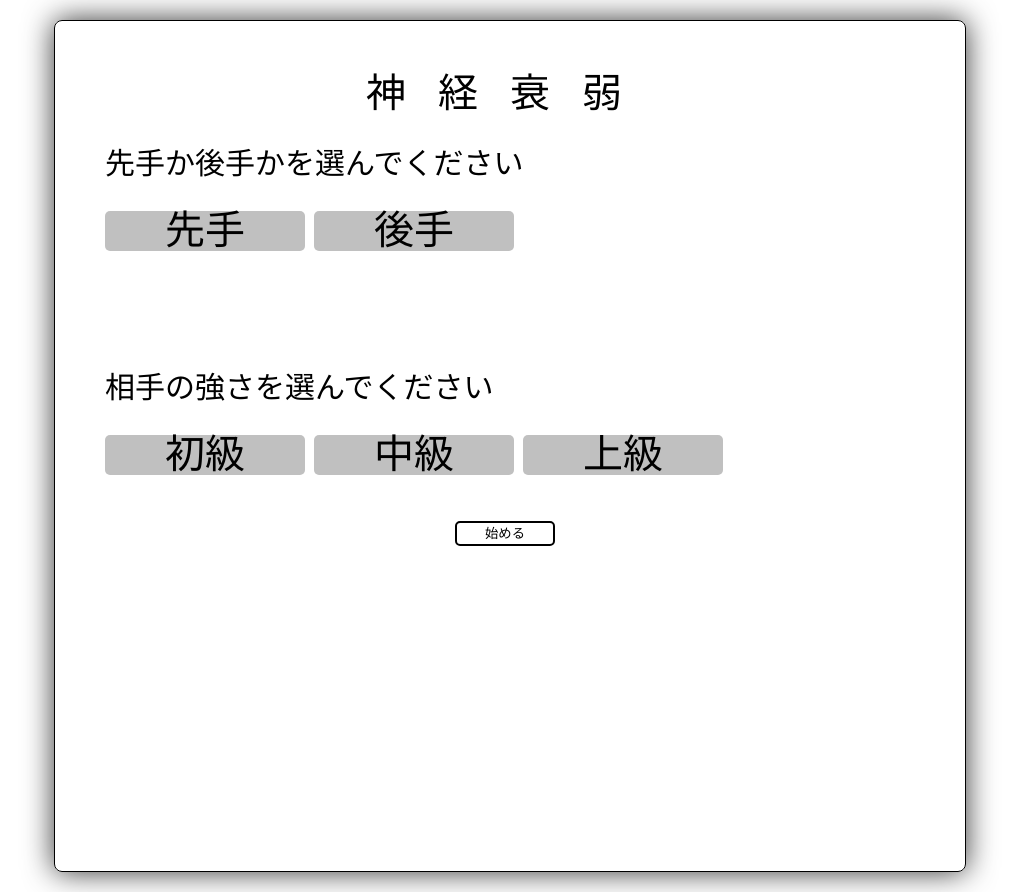
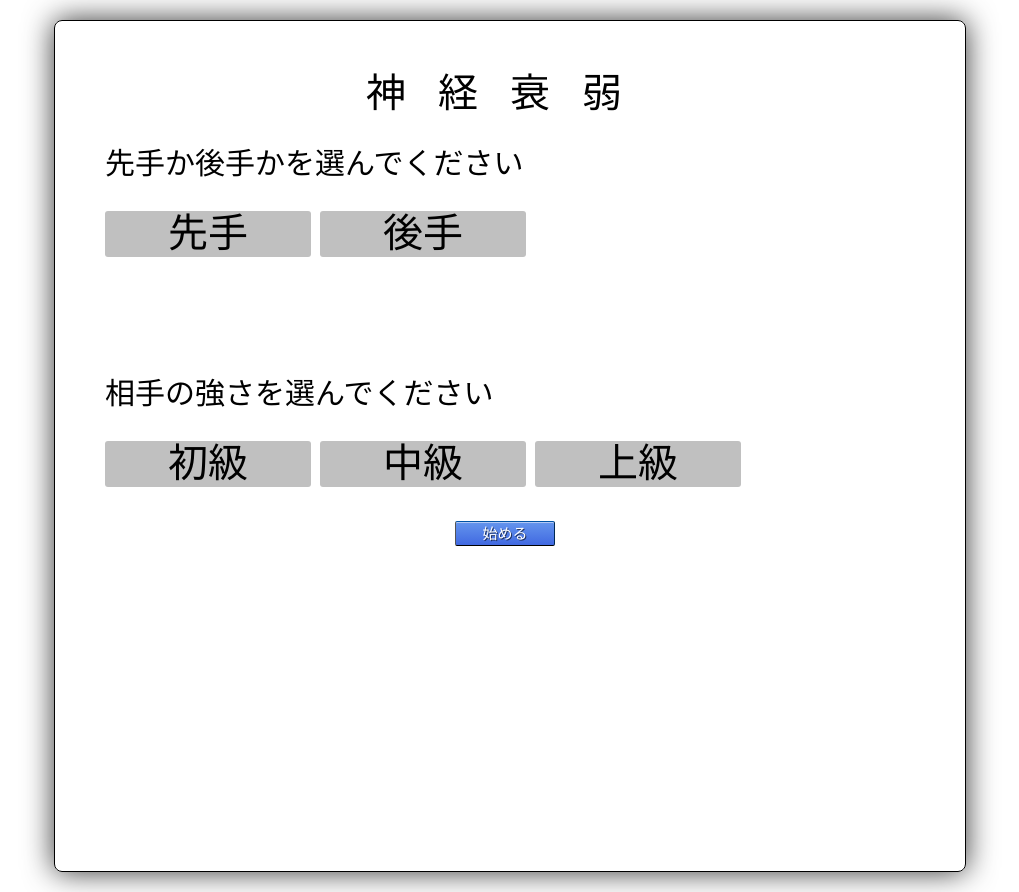
Before and after one commit to fabon-f/shinkeisuijaku, a plain HTML site: page index.html in a window 1280 px wide. Shown: the whole page, without its empty margins (130-1149 px from the left). Drawn offline with Linux system fonts and the light colour scheme.

Commit message:
ボタンのスタイルを変更、カードのシャッフルを効率化

```diff
--- a/index.html
+++ b/index.html
@@ -16,8 +16,6 @@
 
 <div id="title" class="board">
 	<h1>神経衰弱</h1>
-
-	<form>
 	<div class="radios">
 		<p class="heading">先手か後手かを選んでください</p><br>
 		<input type="radio" name="order" id="ord1" value="first"><label for="ord1">先手</label>
@@ -32,8 +30,7 @@
 		<input type="radio" name="AIlevel" id="lev3" value="higher"><label for="lev3">上級</label>
 		<div class="balloon" id="alertlevel">相手のレベルを選んでいません！</div>
 	</div>
-		<input type="button" value="始める" id="startbtn">
-	</form>
+	<button type="button" id="startbtn">始める</button>
 </div>
 
 <div class="board" id="game">
--- a/main.js
+++ b/main.js
@@ -82,13 +82,14 @@ var game = {
 		var length = cardData.length;
 		var i;
 		var cards = document.getElementById('cards');
-		/*for (i = 0; i < 80; i++) {
-			var a = Math.floor( Math.random() * length);
-			var b = Math.floor( Math.random() * length);
-			var c = cardData[a];
-			cardData[a] = cardData[b];
-			cardData[b] = c;
-		}*/
+		//shuffle by Fisher-Yates algorithm
+		for (i = length - 1; i > 0; i--) {
+			var j = Math.floor(Math.random() * (i + 1));
+			var a = cardData[i];
+			cardData[i] = cardData[j];
+			cardData[j] = a;
+		}
+		computer.memory = [];
 
 		var images = document.querySelectorAll('#cards img');
 		length = images.length;
--- a/style.css
+++ b/style.css
@@ -20,7 +20,8 @@
 	text-align: center;
 	font-size: 40px;
 	line-height: 40px;
-	border-radius: 5px;
+	padding: 3px;
+	border-radius: 3px;
 }
 
 .radios input:checked + label {
@@ -31,6 +32,51 @@
 .heading {
 	font-size: 30px;
 	margin-bottom: 10px;
+}
+
+.balloon {
+	width: 450px;
+	height: 30px;
+	padding-top: 5px;
+	padding-bottom: 5px;
+	margin: 0;
+	margin-top: 30px;
+	font-size: 30px;
+	line-height: 30px;
+	color: red;
+	border-radius: 6px;
+	text-align: center;
+	background: #ffdab9;
+	border: 1px solid black;
+	visibility: hidden;
+}
+
+button {
+	width: 120px;
+	height: 25px;
+	padding-top: 2px;
+	padding-bottom: 3px;
+	font-size: 15px;
+	line-height: 15px;
+	color: white;
+	border-radius: 2px;
+	background-color: #6495ed;
+	border-width: 1px;
+	border-color: #0053a6 #0053a6 black black;
+	text-shadow: 1px 1px 0 rgba(0, 0, 0, .6);
+	cursor: pointer;
+	background: linear-gradient(to bottom,#6495ed 0,#4169e1 100%);
+	box-shadow: 0 1px 0 0 rgba(256,256,256,0.5) inset;
+}
+
+button:hover {
+	/*box-shadow: 0 0 5px 0 rgba(0,0,0,0.8)*/
+	background: #6495ed;
+}
+
+button:active {
+	background: #4169e1;
+	box-shadow: none;
 }
 
 .board {
@@ -65,35 +111,6 @@
 	height: 32px;
 	border-radius: 5px;
 	position: relative;
-}
-
-.balloon {
-	width: 450px;
-	height: 30px;
-	padding-top: 5px;
-	padding-bottom: 5px;
-	margin: 0;
-	margin-top: 30px;
-	font-size: 30px;
-	line-height: 30px;
-	color: red;
-	border-radius: 6px;
-	text-align: center;
-	background: #ffdab9;
-	border: 1px solid black;
-	visibility: hidden;
-}
-
-button, input[type="button"] {
-	width: 120px;
-	height: 25px;
-	padding-top: 2px;
-	padding-bottom: 3px;
-	line-height: 15px;
-	border-radius: 5px;
-	background-color: white;
-	border: solid black 2px;
-	cursor: pointer;
 }
 
 #startbtn {
```
Lines whose indentation alone changed are shown as unchanged.
